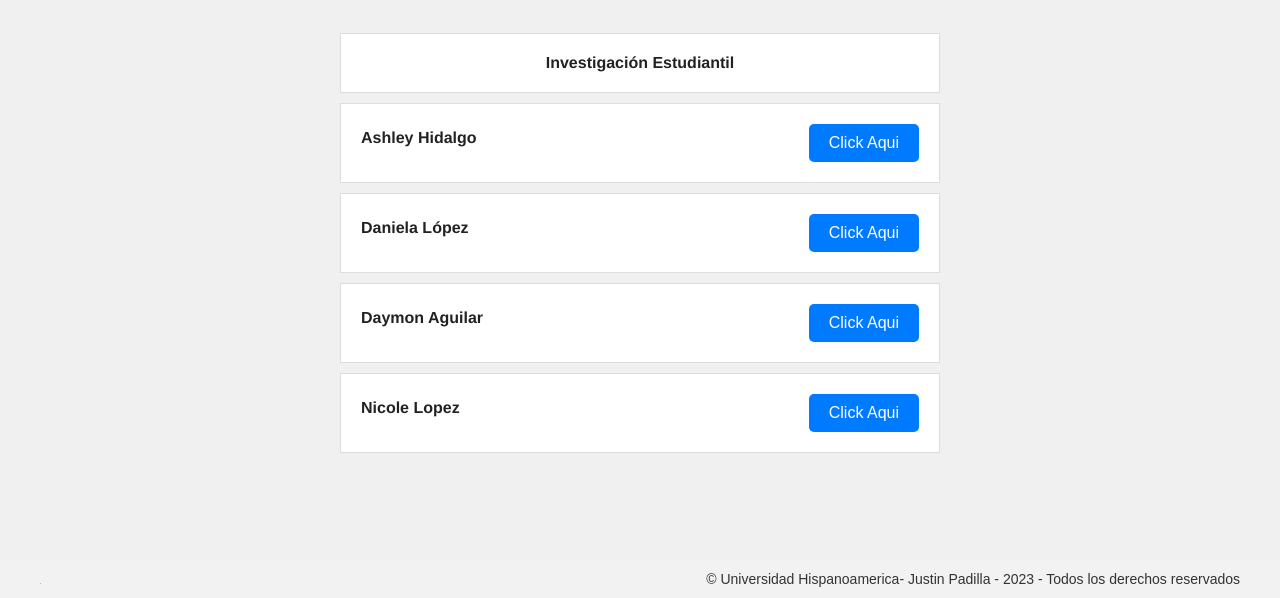
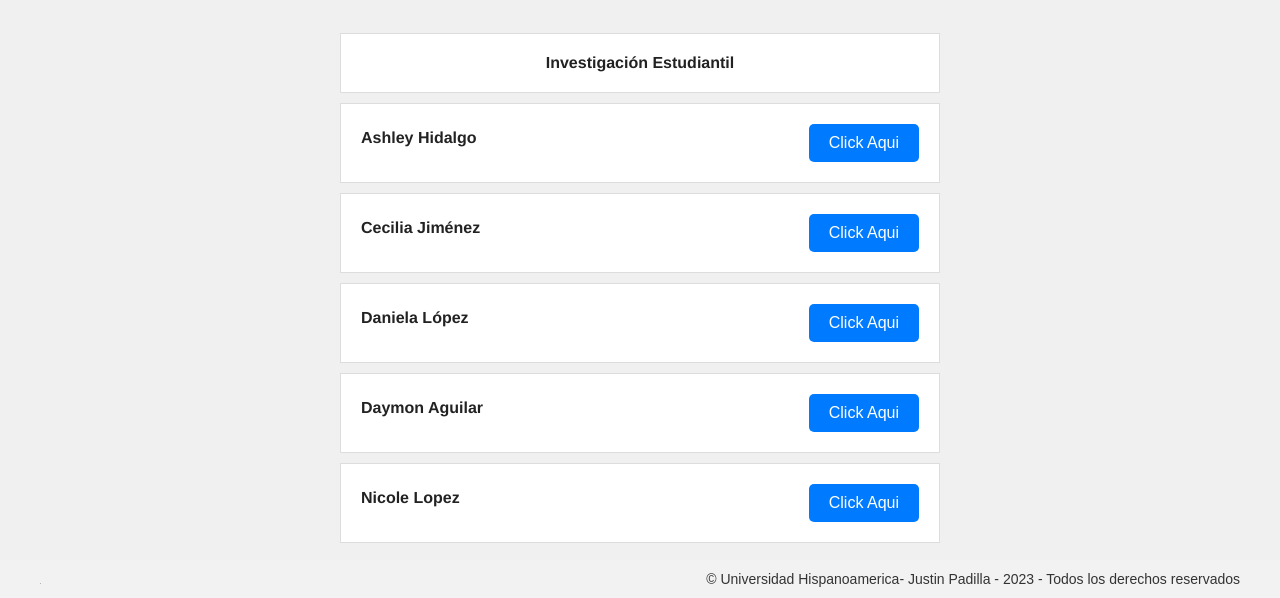
Before and after one commit to Sebastiann885/sebastiann885.github.io, a plain HTML site: page Investigacion Estudiantil/P-investigacionestudiantil.html in a window 1280 px wide. Shown: the part 202-800 px from the top of the page. Drawn offline with Linux system fonts and the light colour scheme.

Commit message:
Add files via upload

```diff
--- a/Investigacion Estudiantil/P-investigacionestudiantil.html
+++ b/Investigacion Estudiantil/P-investigacionestudiantil.html
@@ -34,6 +34,10 @@
             <a href="Nombres/Ashley Hidalgo.html" class="redirect-button">Click Aqui</a>
         </div>
         <div class="text-box">
+            <p class="text">Cecilia Jiménez</p>
+            <a href="Nombres/Ceciliajimenez.html" class="redirect-button">Click Aqui</a>
+        </div>
+        <div class="text-box">
             <p class="text">Daniela López</p>
             <a href="Nombres/Daniela López.html" class="redirect-button">Click Aqui</a>
         </div>
```
